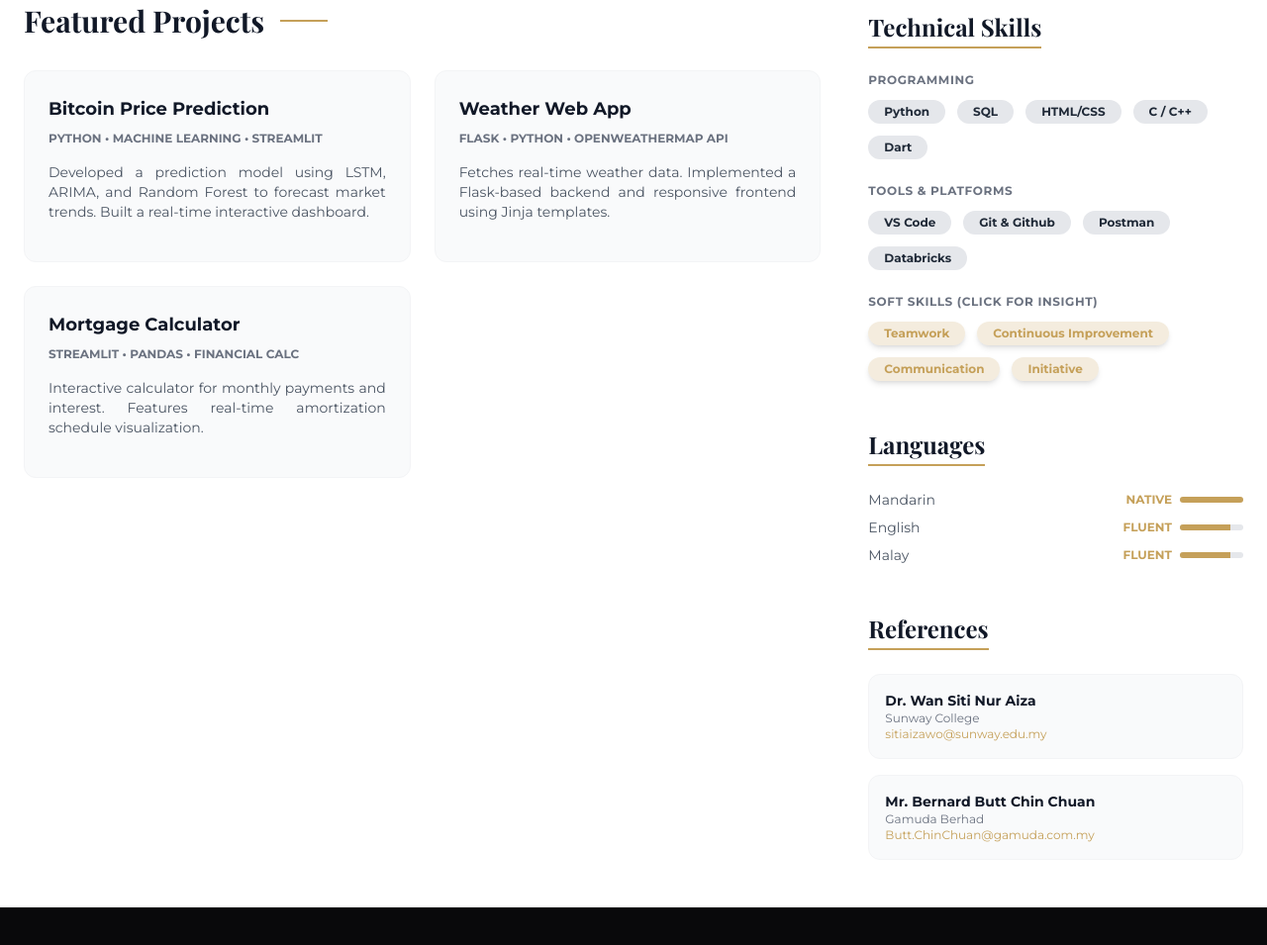
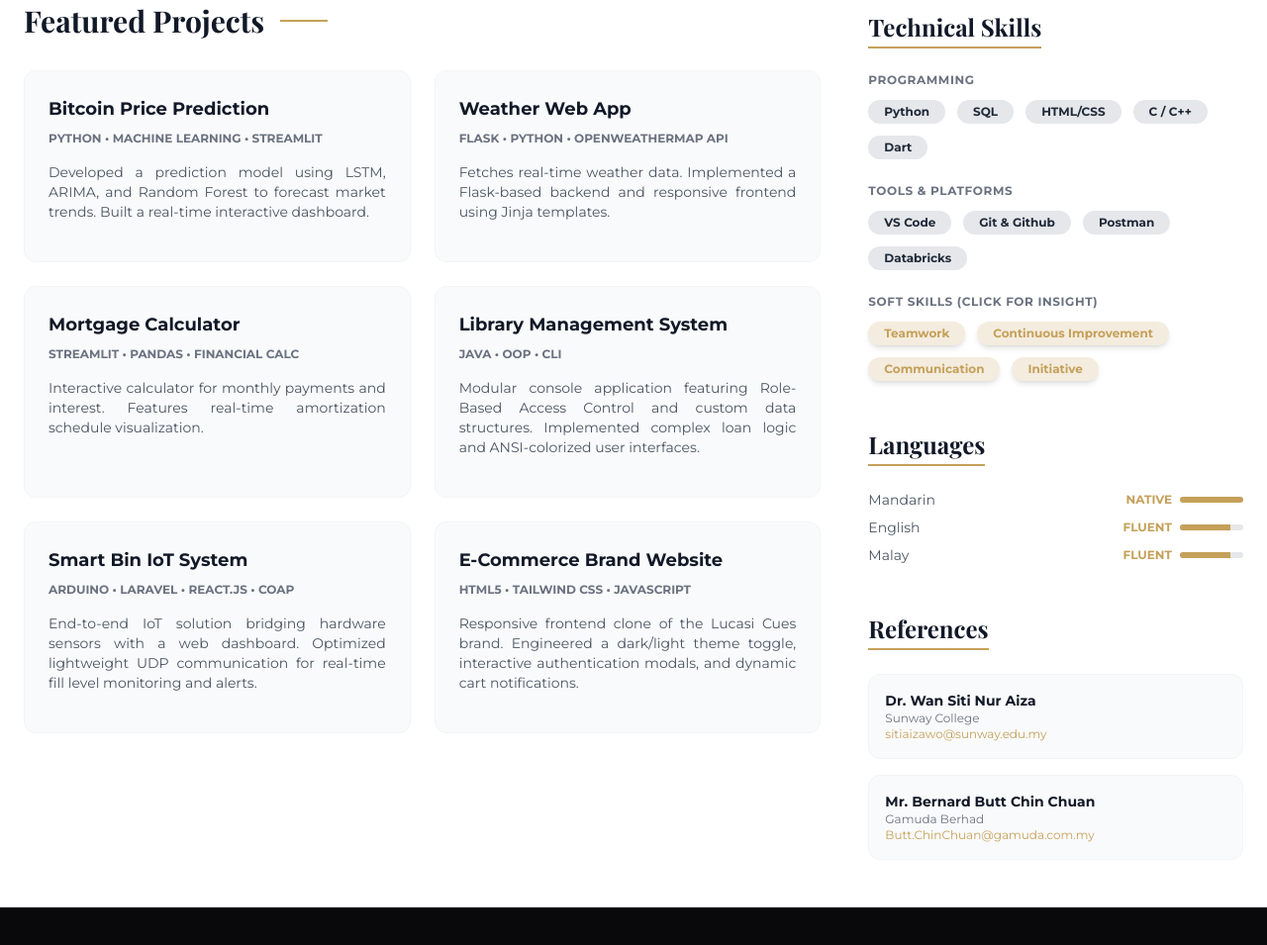
Before and after one commit to Lam44100/web-fundamentals-assignment, a plain HTML site: page coverLetter/waiChen/index.html in a window 1280 px wide. Shown: the part 1185-2140 px from the top of the page at 99% size. Drawn offline with nearby package versions, Linux system fonts and the light colour scheme; a web font is replaced by a local one.

Commit message:
feat: add favicon and update index.html with new project details

```diff
--- a/coverLetter/waiChen/index.html
+++ b/coverLetter/waiChen/index.html
@@ -4,6 +4,8 @@
 <head>
     <meta charset="UTF-8">
     <meta name="viewport" content="width=device-width, initial-scale=1.0">
+    <link rel="icon" type="image/png" href="images/favicon.png">
+
     <title>Resume | Lam Wai Chen</title>
 
 
@@ -29,7 +31,7 @@
         <div class="container mx-auto px-6 py-4">
             <div class="flex justify-between items-center">
                 <a href="index.html"
-                    class="text-2xl font-serif font-bold text-white tracking-widest uppercase cursor-pointer hover:opacity-80 transition group focus:outline-none">
+                    class="text-2xl font-serif font-bold text-white tracking-widest uppercase cursor-pointer hover:opacity-80 transition group focus:outline-none focus-visible:ring-2 focus-visible:ring-brand-gold rounded px-2">
                     Lucasi<span class="text-brand-gold group-hover:text-white transition">.</span>
                 </a>
 
@@ -130,7 +132,7 @@
                                 <span
                                     class="absolute -left-[41px] top-1 h-6 w-6 rounded-2xl border-4 border-white dark:border-brand-dark bg-brand-gold"></span>
                                 <h3 class="text-xl font-bold text-gray-900 dark:text-white">IT System Specialist</h3>
-                                <p class="text-brand-gold font-bold text-sm mb-2">Gamuda Berhad | Apr 2025 - July 2025
+                                <p class="text-brand-gold font-bold text-sm mb-2">Gamuda Berhad | Apr 2025 - Aug 2025
                                 </p>
                                 <ul
                                     class="list-disc list-outside ml-4 text-gray-600 dark:text-gray-400 space-y-2 text-sm leading-relaxed text-justify">
@@ -220,7 +222,53 @@
                                     calculator for monthly payments and interest. Features real-time amortization
                                     schedule visualization.</p>
                             </article>
+
+                            <article
+                                class="bg-gray-50 dark:bg-brand-cardDark p-6 rounded-xl border border-gray-100 dark:border-gray-800 hover:shadow-xl transition duration-300 group">
+                                <h3
+                                    class="font-bold text-lg text-gray-900 dark:text-white mb-2 group-hover:text-brand-gold transition">
+                                    Library Management System
+                                </h3>
+                                <p class="text-xs font-bold uppercase text-gray-500 mb-4">
+                                    Java • OOP • CLI
+                                </p>
+                                <p class="text-sm text-gray-600 dark:text-gray-400 mb-4 text-justify">
+                                    Modular console application featuring Role-Based Access Control and custom data
+                                    structures. Implemented complex loan logic and ANSI-colorized user interfaces.
+                                </p>
+                            </article>
+
+                            <article
+                                class="bg-gray-50 dark:bg-brand-cardDark p-6 rounded-xl border border-gray-100 dark:border-gray-800 hover:shadow-xl transition duration-300 group">
+                                <h3
+                                    class="font-bold text-lg text-gray-900 dark:text-white mb-2 group-hover:text-brand-gold transition">
+                                    Smart Bin IoT System
+                                </h3>
+                                <p class="text-xs font-bold uppercase text-gray-500 mb-4">
+                                    Arduino • Laravel • React.js • CoAP
+                                </p>
+                                <p class="text-sm text-gray-600 dark:text-gray-400 mb-4 text-justify">
+                                    End-to-end IoT solution bridging hardware sensors with a web dashboard. Optimized
+                                    lightweight UDP communication for real-time fill level monitoring and alerts.
+                                </p>
+                            </article>
+
+                            <article
+                                class="bg-gray-50 dark:bg-brand-cardDark p-6 rounded-xl border border-gray-100 dark:border-gray-800 hover:shadow-xl transition duration-300 group">
+                                <h3
+                                    class="font-bold text-lg text-gray-900 dark:text-white mb-2 group-hover:text-brand-gold transition">
+                                    E-Commerce Brand Website
+                                </h3>
+                                <p class="text-xs font-bold uppercase text-gray-500 mb-4">
+                                    HTML5 • Tailwind CSS • JavaScript
+                                </p>
+                                <p class="text-sm text-gray-600 dark:text-gray-400 mb-4 text-justify">
+                                    Responsive frontend clone of the Lucasi Cues brand. Engineered a dark/light theme
+                                    toggle, interactive authentication modals, and dynamic cart notifications.
+                                </p>
+                            </article>
                         </div>
+
                     </section>
                 </div>
 
```
Also changed, not shown: 1 other file.
